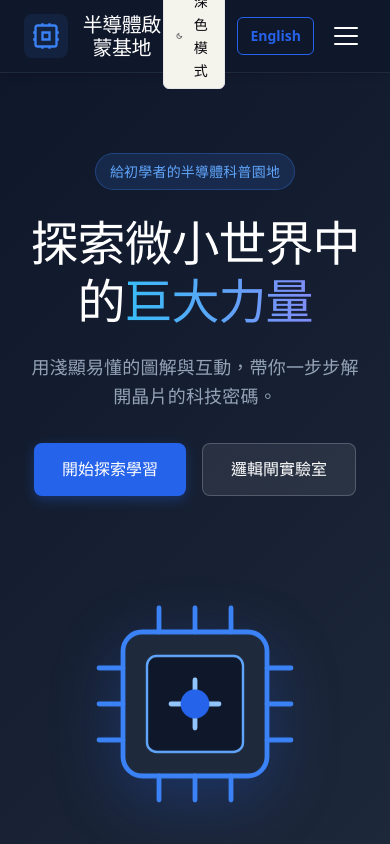
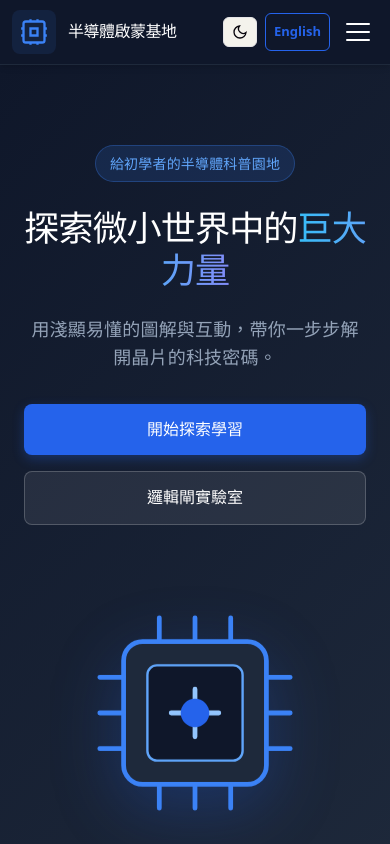
Before and after one commit to wuyouyou324-design/introduce-semiconductor-website, a React (Vite) app: page / in a window 390 px wide. Shown: the top 844 px of the page. Built offline with nearby package versions, Linux system fonts and the light colour scheme.

Commit message:
fix(responsive): repair all responsive design issues across mobile, tablet, and desktop viewports

```diff
--- a/src/components/layout/Header.css
+++ b/src/components/layout/Header.css
@@ -190,6 +190,10 @@
 }
 
 @media (max-width: 768px) {
+  .header-container {
+    padding: 0 16px;
+    height: 64px;
+  }
   .desktop-nav {
     display: none;
   }
@@ -200,3 +204,23 @@
     display: block;
   }
 }
+
+@media (max-width: 480px) {
+  .header-container {
+    padding: 0 12px;
+  }
+  .logo-text {
+    font-size: 16px;
+  }
+  .header-actions {
+    gap: 8px;
+  }
+  .theme-btn-text {
+    display: none;
+  }
+  .theme-toggle-btn,
+  .lang-toggle-btn {
+    padding: 6px 8px;
+    font-size: 13px;
+  }
+}
--- a/src/components/layout/Header.tsx
+++ b/src/components/layout/Header.tsx
@@ -69,7 +69,7 @@ export function Header() {
                 <path d="M21 12.79A9 9 0 1 1 11.21 3 7 7 0 0 0 21 12.79z" />
               </svg>
             )}
-            <span>{theme === 'dark' ? t.lightMode : t.darkMode}</span>
+            <span className="theme-btn-text">{theme === 'dark' ? t.lightMode : t.darkMode}</span>
           </button>
 
           <button
--- a/src/index.css
+++ b/src/index.css
@@ -186,6 +186,12 @@
   filter: invert(1) brightness(2);
 }
 
+*,
+*::before,
+*::after {
+  box-sizing: border-box;
+}
+
 html,
 body,
 #root {
--- a/src/pages/ContentPages.css
+++ b/src/pages/ContentPages.css
@@ -125,8 +125,71 @@
 .lesson-grid,
 .term-grid {
   display: grid;
-  grid-template-columns: repeat(2, 1fr);
+  grid-template-columns: repeat(2, minmax(0, 1fr));
   gap: 20px;
+}
+
+.lesson-card,
+.term-card {
+  min-width: 0;
+}
+
+.search-box {
+  display: inline-flex;
+  align-items: center;
+  gap: 10px;
+  background: var(--card-bg);
+  border: 1px solid var(--border-color);
+  border-radius: 12px;
+  padding: 10px 16px;
+  margin-top: 24px;
+  width: 100%;
+  max-width: 480px;
+  box-shadow: var(--shadow-card);
+  color: var(--text-muted);
+}
+
+.search-box input {
+  border: none;
+  background: transparent;
+  color: var(--text-main);
+  font: inherit;
+  width: 100%;
+  outline: none;
+}
+
+.process-list {
+  display: flex;
+  gap: 12px;
+  margin-bottom: 28px;
+  overflow-x: auto;
+  padding-bottom: 8px;
+  -webkit-overflow-scrolling: touch;
+}
+
+.process-list button {
+  flex: 0 0 auto;
+  display: flex;
+  align-items: center;
+  gap: 8px;
+  padding: 12px 18px;
+  border-radius: 10px;
+  font-weight: 600;
+  white-space: nowrap;
+}
+
+.truth-table-wrapper {
+  width: 100%;
+  overflow-x: auto;
+  -webkit-overflow-scrolling: touch;
+  margin-top: 24px;
+  border-radius: 14px;
+  border: 1px solid var(--soft-blue-border);
+}
+
+.truth-table-wrapper .truth-table {
+  margin-top: 0;
+  border: none;
 }
 
 .lesson-card,
@@ -650,3 +713,28 @@
     padding: 10px 7px;
   }
 }
+
+@media (max-width: 768px) {
+  .explain-panel {
+    flex-direction: column;
+    align-items: stretch;
+    text-align: center;
+    gap: 20px;
+  }
+  .binary-display {
+    min-width: 0;
+    width: 100%;
+  }
+  .lesson-grid,
+  .term-grid {
+    grid-template-columns: minmax(0, 1fr);
+  }
+  .process-list {
+    flex-direction: column;
+  }
+  .process-list button {
+    width: 100%;
+    justify-content: flex-start;
+    white-space: normal;
+  }
+}
--- a/src/pages/HomePage.css
+++ b/src/pages/HomePage.css
@@ -39,7 +39,7 @@
 }
 
 .hero-title {
-  font-size: 48px;
+  font-size: clamp(2.2rem, 5vw, 48px);
   font-weight: 800;
   line-height: 1.2;
   letter-spacing: -1px;
@@ -66,6 +66,7 @@
   display: flex;
   gap: 16px;
   margin-top: 8px;
+  flex-wrap: wrap;
 }
 
 .btn-primary {
@@ -89,7 +90,6 @@
 
 .btn-secondary {
   background-color: rgba(255, 255, 255, 0.08);
-  color: #ffffff;
   border: 1px solid rgba(255, 255, 255, 0.2);
   padding: 14px 28px;
   border-radius: 8px;
@@ -110,11 +110,14 @@
   display: flex;
   justify-content: center;
   align-items: center;
+  width: 100%;
 }
 
 .chip-illustration {
-  width: 320px;
-  height: 320px;
+  width: 100%;
+  max-width: 280px;
+  height: auto;
+  aspect-ratio: 1;
   position: relative;
   display: flex;
   justify-content: center;
@@ -123,8 +126,8 @@
 }
 
 .chip-core {
-  width: 240px;
-  height: 240px;
+  width: 85%;
+  height: 85%;
   filter: drop-shadow(0 20px 30px rgba(37, 99, 235, 0.25));
 }
 
@@ -165,7 +168,7 @@
 
 .paths-grid {
   display: grid;
-  grid-template-columns: repeat(3, 1fr);
+  grid-template-columns: repeat(3, minmax(0, 1fr));
   gap: 24px;
 }
 
@@ -181,6 +184,7 @@
   text-align: left;
   font-family: inherit;
   width: 100%;
+  min-width: 0;
 }
 
 .path-card:hover {
@@ -249,7 +253,7 @@
 
 .topics-grid {
   display: grid;
-  grid-template-columns: repeat(3, 1fr);
+  grid-template-columns: repeat(3, minmax(0, 1fr));
   gap: 24px;
 }
 
@@ -264,6 +268,7 @@
   box-shadow: var(--shadow);
   transition: transform 0.2s ease;
   color: var(--text-main);
+  min-width: 0;
 }
 
 .topic-card:hover {
@@ -353,13 +358,23 @@
   }
   .paths-grid,
   .topics-grid {
-    grid-template-columns: repeat(2, 1fr);
+    grid-template-columns: repeat(2, minmax(0, 1fr));
   }
 }
 
 @media (max-width: 680px) {
   .paths-grid,
   .topics-grid {
-    grid-template-columns: 1fr;
+    grid-template-columns: minmax(0, 1fr);
   }
 }
+
+@media (max-width: 480px) {
+  .hero-buttons {
+    flex-direction: column;
+    width: 100%;
+  }
+  .hero-buttons button {
+    width: 100%;
+  }
+}
--- a/src/pages/LogicGatesLabPage.tsx
+++ b/src/pages/LogicGatesLabPage.tsx
@@ -324,6 +324,7 @@ export function LogicGatesLabPage() {
               <p className="formula">
                 {unary ? `NOT ${a} = ${currentOutput}` : `${a} ${gate} ${b} = ${currentOutput}`}
               </p>
+              <div className="truth-table-wrapper">
                 <table className="truth-table">
                   <caption>{gate} {t.truthTable}</caption>
                   <thead>
@@ -343,6 +344,7 @@ export function LogicGatesLabPage() {
                     ))}
                   </tbody>
                 </table>
+              </div>
             </>
           ) : (
             <>
@@ -402,6 +404,7 @@ export function LogicGatesLabPage() {
                 {circInfo.formula}
               </p>
 
+              <div className="truth-table-wrapper">
                 <table className="truth-table">
                   <caption>{circInfo.name} {t.truthTable}</caption>
                   <thead>
@@ -429,6 +432,7 @@ export function LogicGatesLabPage() {
                     })}
                   </tbody>
                 </table>
+              </div>
             </>
           )}
         </section>
```
Lines whose indentation alone changed are shown as unchanged.
